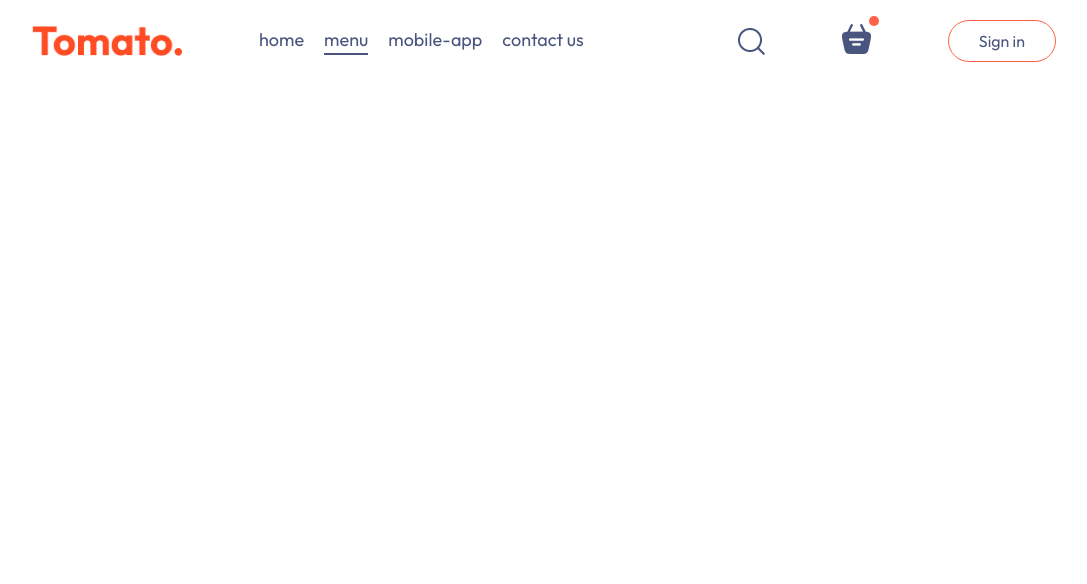
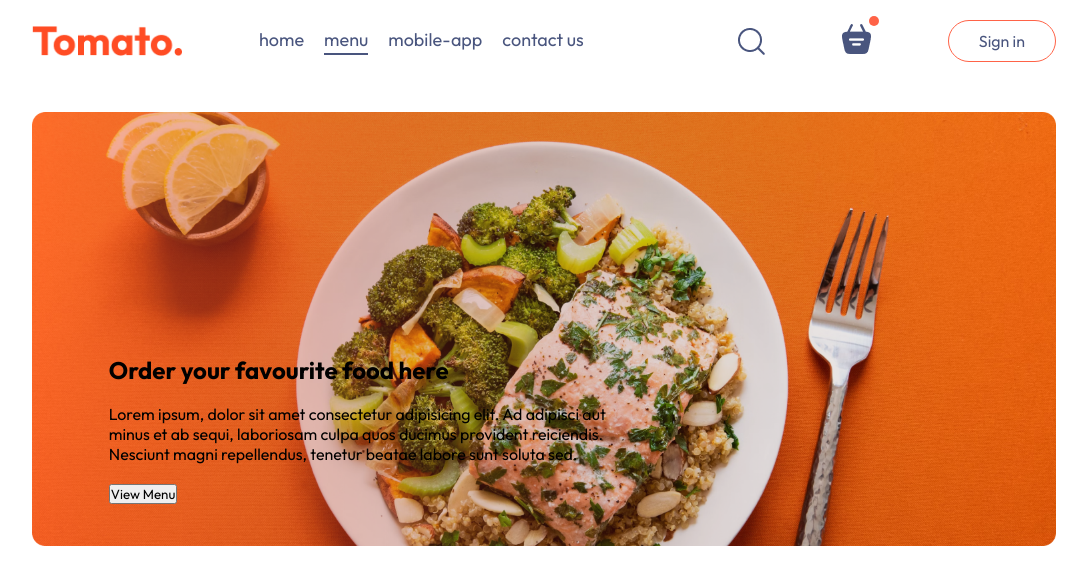
Before and after one commit to Induja-Karalliyadda/Food-Delivery-Front-end, a React (Vite) app: page / in a window 1280 px wide. Shown: the top 584 px of the page, without its empty margins (96-1183 px from the left). Built offline with nearby package versions, Linux system fonts and the light colour scheme.

Commit message:
factor: update Header component

```diff
--- a/src/Header/Header.css
+++ b/src/Header/Header.css
@@ -0,0 +1,17 @@
+.header{
+    height: 34vw;
+    margin: 30px auto;
+    background: url('/header_img.png') no-repeat;
+    background-size: contain;
+    position: relative;
+}
+.header-contents{
+    position: absolute;
+    display: flex;
+    flex-direction: column;
+    align-items: start;
+    gap: 1.5vw;
+    max-width: 50%;
+    bottom: 10%;
+    left: 6vw;
+}
--- a/src/Header/Header.jsx
+++ b/src/Header/Header.jsx
@@ -3,7 +3,10 @@ import './Header.css'
 function Header() {
   return (
     <div className='header'>
-
+        <div className="header-contents">
+        <h2>Order your favourite food here</h2>
+        <p>Lorem ipsum, dolor sit amet consectetur adipisicing elit. Ad adipisci aut minus et ab sequi, laboriosam culpa quos ducimus provident reiciendis. Nesciunt magni repellendus, tenetur beatae labore sunt soluta sed.</p>
+        <button>View Menu</button></div>
     </div>
   )
 }
```
Also changed, not shown: public/header_img.png (added).
